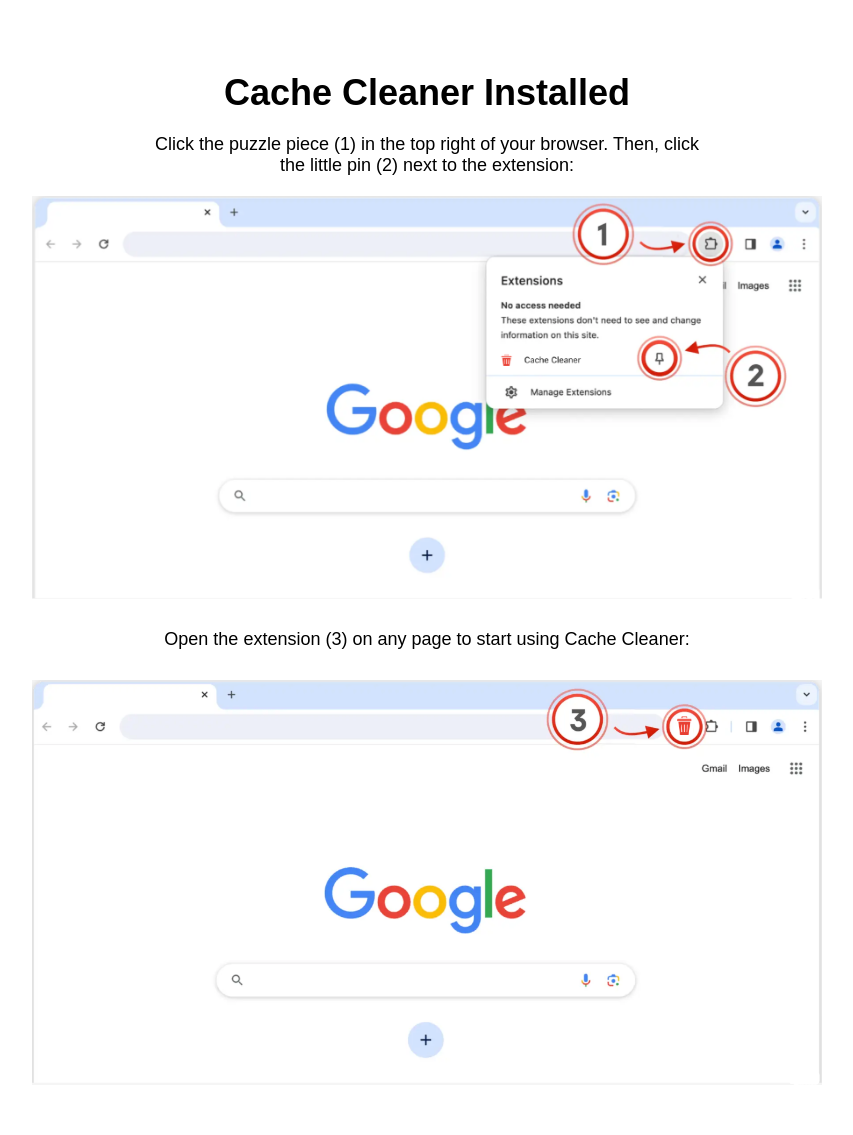
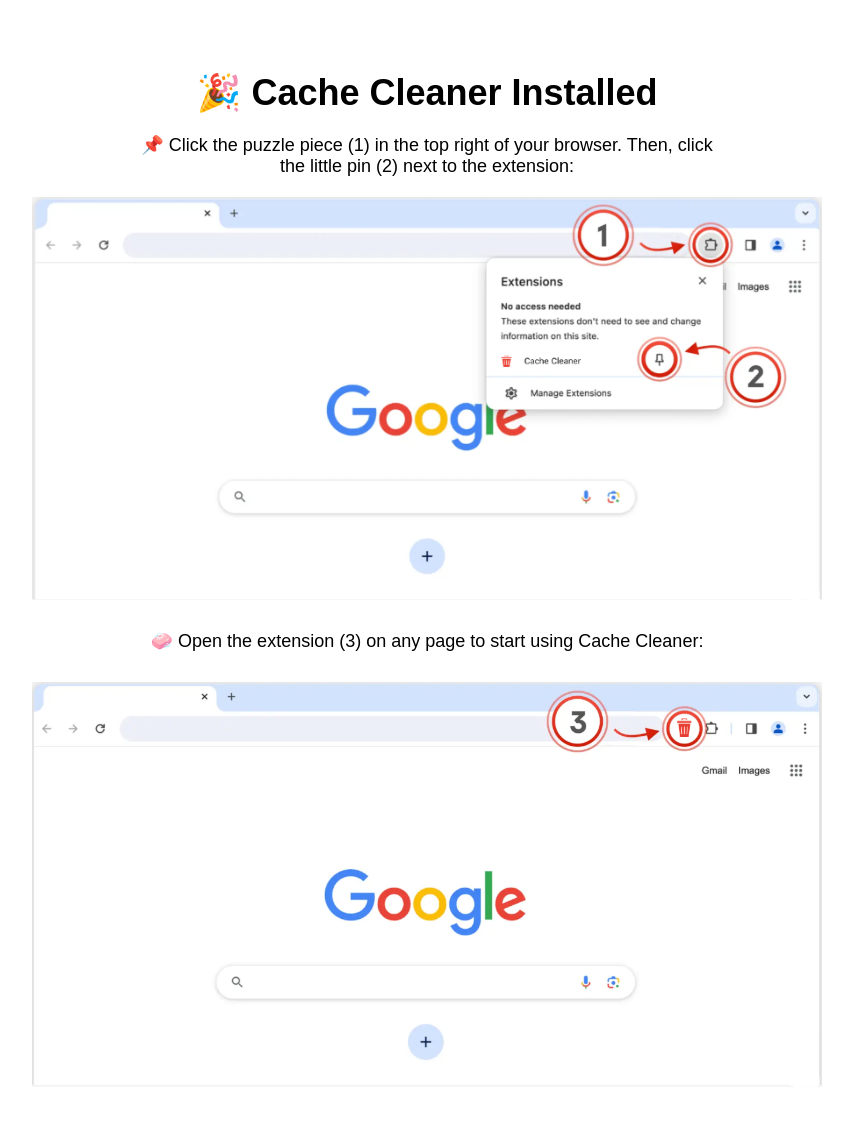
Before and after one commit to sergeycommit/cache_cleaner, a Jekyll site: the page index.html, which Jekyll copies as it is, in a window 1280 px wide. Shown: the whole page, without its empty margins (213-1066 px from the left). Built offline with Jekyll 4.4.1, drawn with Linux system fonts in a browser that asks for light colours.

Commit message:
Update index.html

```diff
--- a/index.html
+++ b/index.html
@@ -10,19 +10,19 @@
       padding: 40px;
     }
     img {
-      max-width: 66.67%; /* Уменьшение в 1.5 раза (100% / 1.5 ≈ 66.67%) */
+      max-width: 66.67%;
       height: auto;
-      display: block; /* Для центрирования изображений */
-      margin: 0 auto; /* Для центрирования изображений */
+      display: block;
+      margin: 0 auto;
     }
   </style>
 </head>
 <body>
 
-  <h1 style="font-size: 36px; margin-bottom: 20px;">Cache Cleaner Installed</h1>
+  <h1 style="font-size: 36px; margin-bottom: 20px;">🎉 Cache Cleaner Installed</h1>
 
   <p style="font-size: 18px; margin-bottom: 20px;">
-    Click the puzzle piece (1) in the top right of your browser. Then, click<br>
+    📌 Click the puzzle piece (1) in the top right of your browser. Then, click<br>
     the little pin (2) next to the extension:
   </p>
 
@@ -31,7 +31,7 @@
   </div>
 
   <p style="font-size: 18px; margin-bottom: 30px;">
-    Open the extension (3) on any page to start using Cache Cleaner:
+    🧼 Open the extension (3) on any page to start using Cache Cleaner:
   </p>
 
   <div>
```
